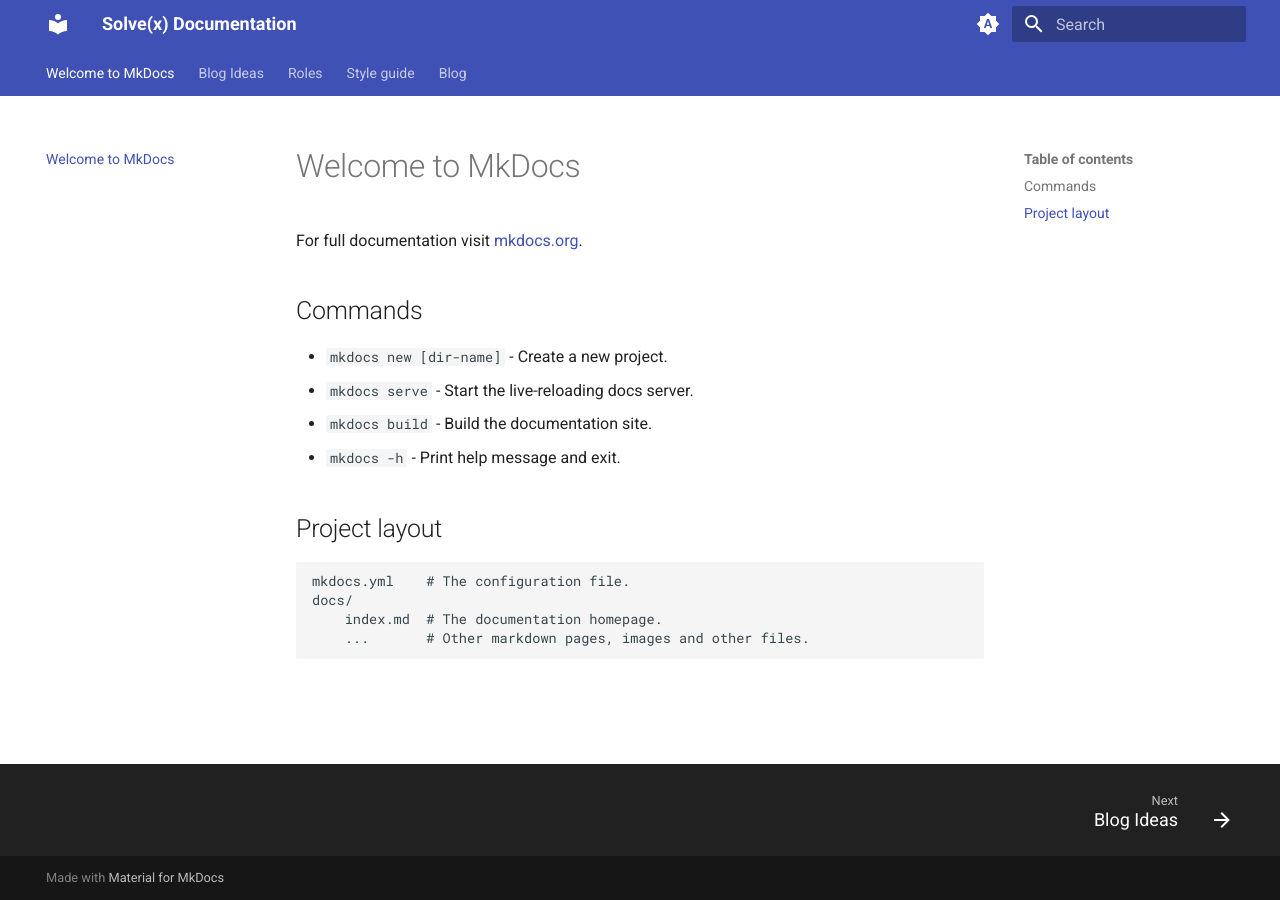
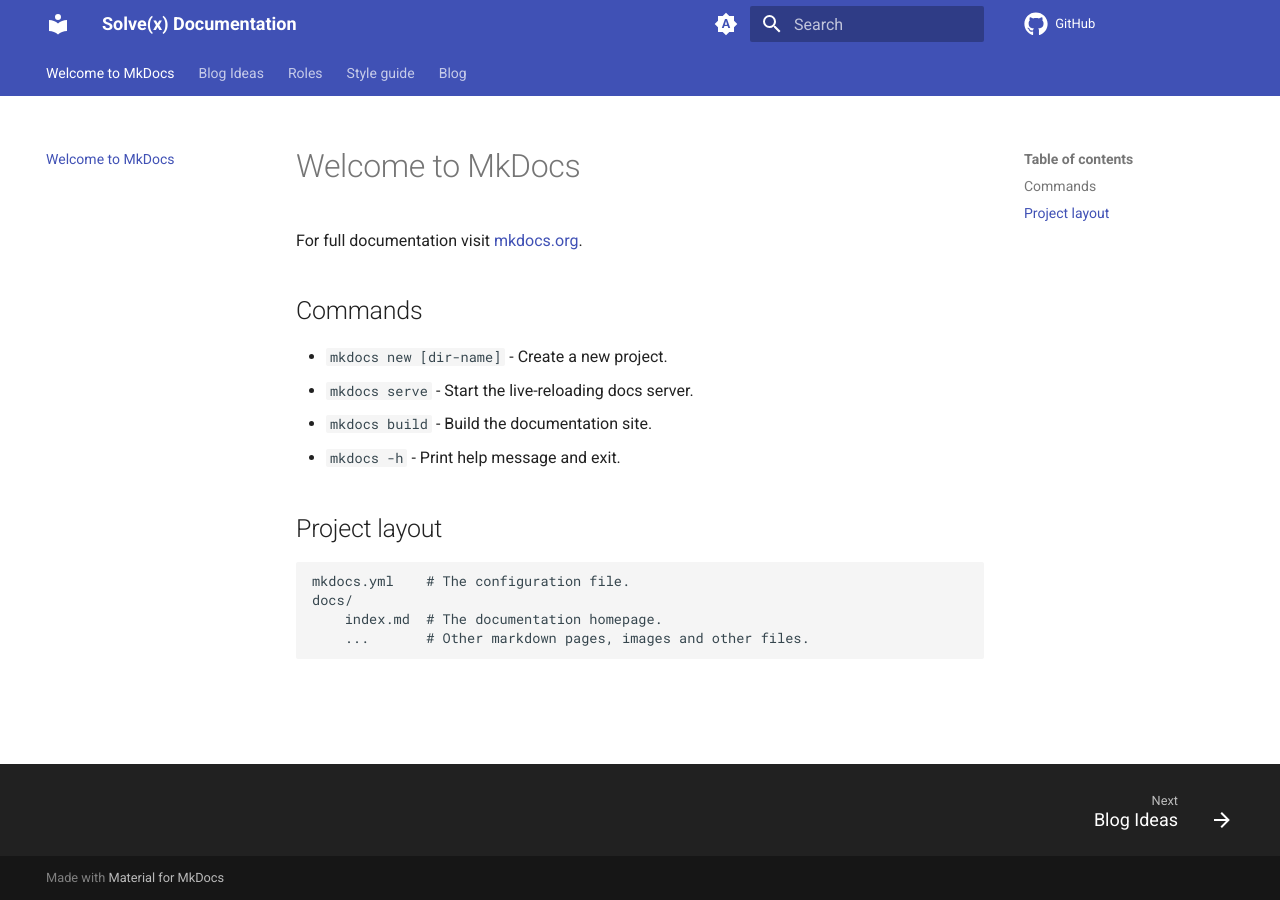
Before and after one commit to solvex-software/solvex-internal-documentation, an MkDocs documentation site: the page built from docs/index.md, in a window 1280 px wide. Built offline with MkDocs 1.6.1 and Material for MkDocs 9.7.7, drawn with Linux system fonts in a browser that asks for light colours; comment, search, counter and statistics services are not loaded.

Commit message:
Update mkdocs.yml

```diff
--- a/mkdocs.yml
+++ b/mkdocs.yml
@@ -19,6 +19,8 @@ theme:
       toggle:
         icon: material/brightness-4
         name: Switch to system preference
+  icon:
+    repo: fontawesome/brands/github
   features:
     - navigation.instant
     - navigation.instant.progress
@@ -33,3 +35,4 @@ theme:
 plugins:
   - search
   - blog
+repo_url: https://github.com/solvex-software/solvex-internal-documentation
```
